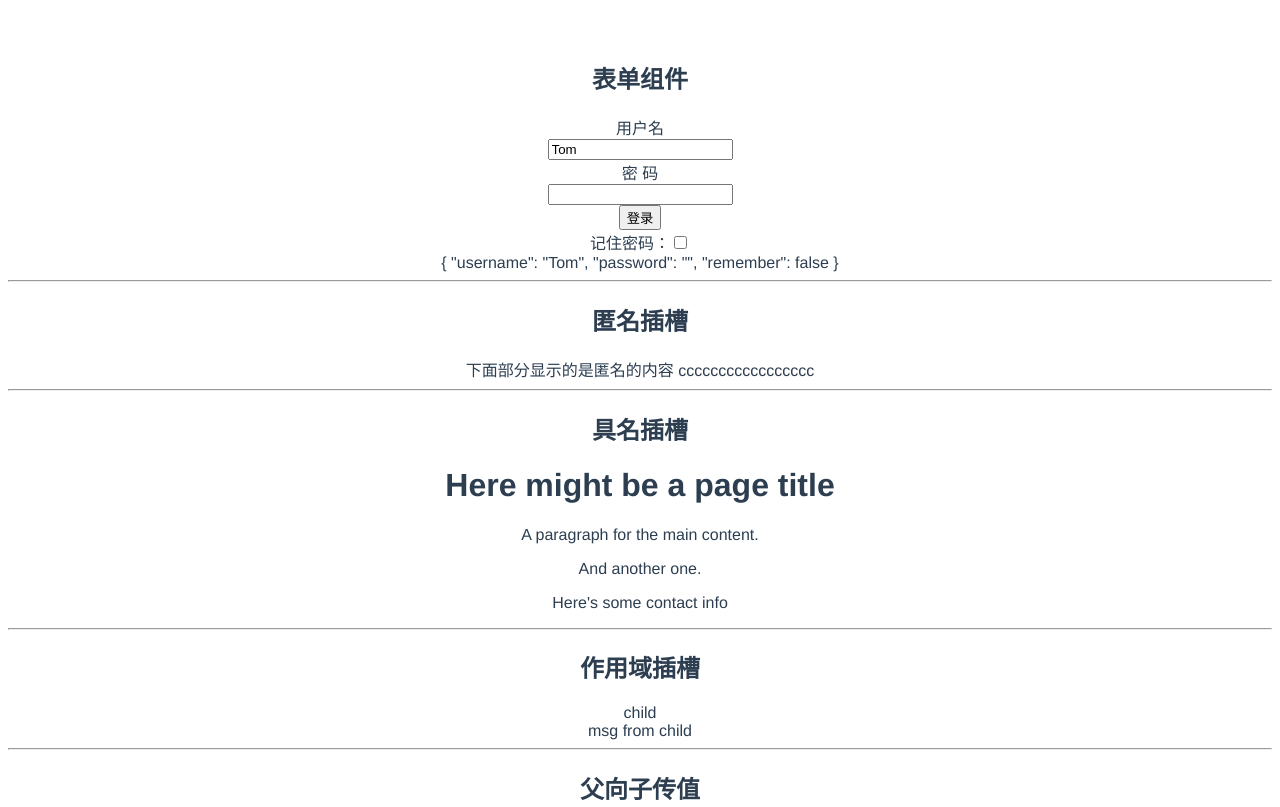
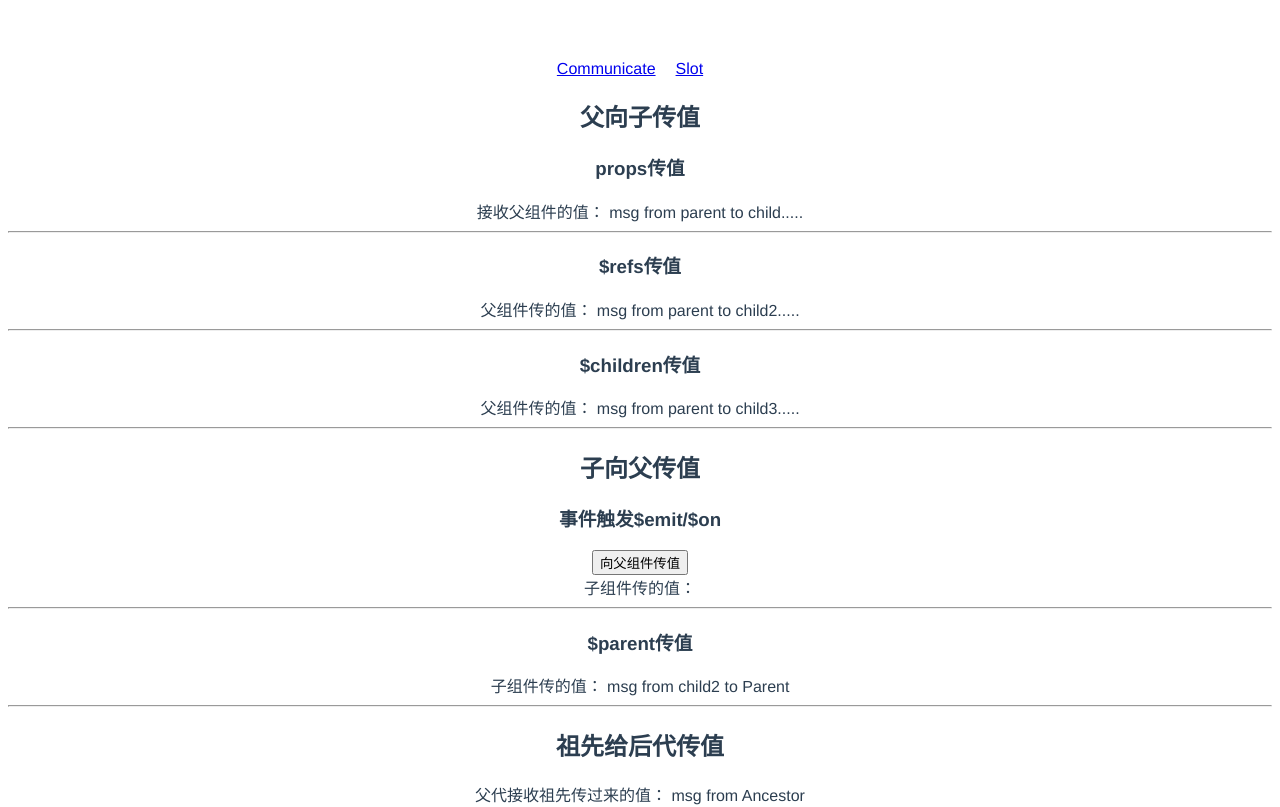
Before and after one commit to shenjianAA/vue-demo, a Vue app in the folder vue-study/: page / in a window 1280 px wide. Shown: the top 807 px of the page. Built offline with nearby package versions, Linux system fonts and the light colour scheme.

Commit message:
router commit

```diff
--- a/vue-study/package.json
+++ b/vue-study/package.json
@@ -10,7 +10,8 @@
   "dependencies": {
     "async-validator": "^3.3.0",
     "core-js": "^3.6.5",
-    "vue": "^2.6.11"
+    "vue": "^2.6.11",
+    "vue-router": "^3.3.4"
   },
   "devDependencies": {
     "@vue/cli-plugin-babel": "^4.4.0",
--- a/vue-study/src/App.vue
+++ b/vue-study/src/App.vue
@@ -1,24 +1,29 @@
 <template>
   <div id="app">
+    <!--
     <FormTest></FormTest>
     <hr />
     <Slots></Slots>
     <hr />
     <Communicate></Communicate>
+    -->
+    <router-link to="/">Communicate</router-link>
+    <router-link to="/slot">Slot</router-link>
+    <router-view></router-view>
   </div>
 </template>
 
 <script>
-import Communicate from "@/pages/communicate";
-import Slots from "@/pages/slots";
-import FormTest from "@/components/Form";
+// import Communicate from "@/pages/communicate";
+// import Slots from "@/pages/slots";
+// import FormTest from "@/components/Form";
 
 export default {
   name: "App",
   components: {
-    Communicate,
-    Slots,
-    FormTest
+    // Communicate,
+    // Slots,
+    // FormTest
   }
 };
 </script>
@@ -32,4 +37,7 @@ export default {
   color: #2c3e50;
   margin-top: 60px;
 }
+a {
+  margin-right: 20px;
+}
 </style>
--- /dev/null
+++ b/vue-study/src/core/krouter/index.js
@@ -0,0 +1,5 @@
+class  VueRouter {
+  constructor() {
+
+  }
+}
--- a/vue-study/src/main.js
+++ b/vue-study/src/main.js
@@ -1,8 +1,10 @@
-import Vue from 'vue'
-import App from './App.vue'
+import Vue from "vue";
+import App from "./App.vue";
+import router from "@/router";
 
-Vue.config.productionTip = false
+Vue.config.productionTip = false;
 
 new Vue({
-  render: h => h(App),
-}).$mount('#app')
+  render: (h) => h(App),
+  router,
+}).$mount("#app");
--- /dev/null
+++ b/vue-study/src/router/index.js
@@ -0,0 +1,16 @@
+import Vue from "vue";
+import Router from "vue-router";
+
+import Communicate from "@/pages/communicate";
+import Slots from "@/pages/slots";
+
+Vue.use(Router);
+
+let routes = new Router({
+  routes: [
+    { path: "/", component: Communicate },
+    { path: "/slot", component: Slots },
+  ],
+});
+
+export default routes;
```
Also changed, not shown: vue-study/src/components/Tree/index.vue (added, +20 -0 lines), vue-study/src/core/task.md (added, +9 -0 lines), 1 other file (tests, documents, lock files or other folders).
